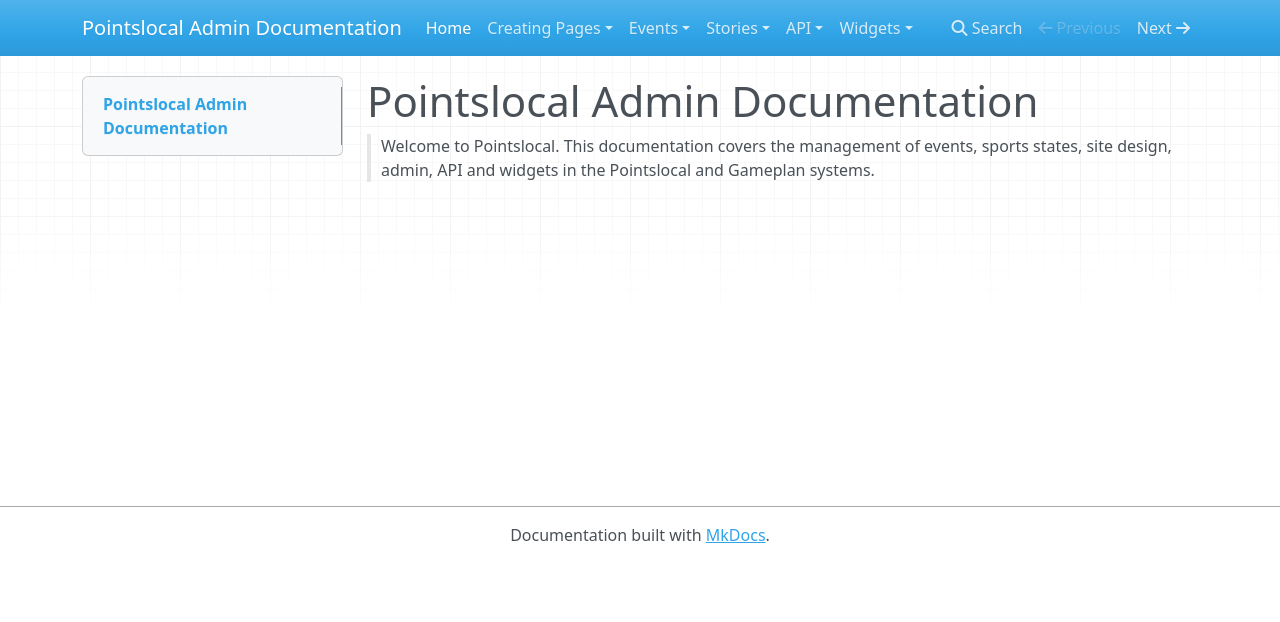
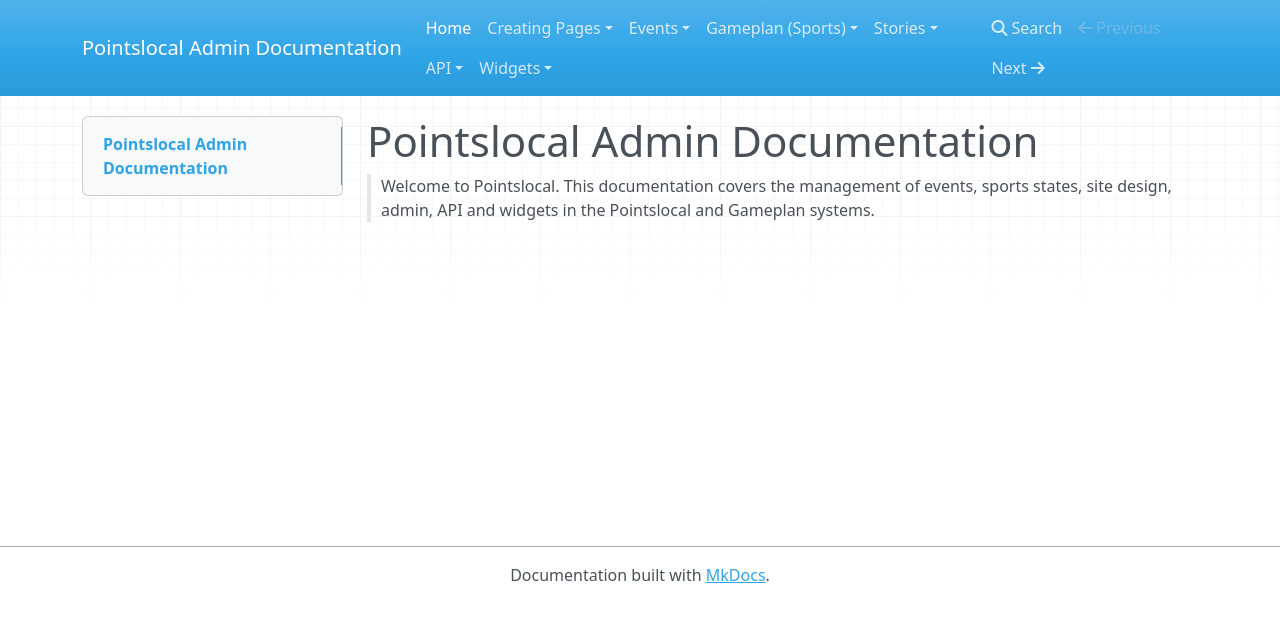
Before and after one commit to pointslocal/admin-docs, an MkDocs documentation site: the page built from docs/index.md, in a window 1280 px wide. Shown: the top 622 px of the page. Built offline with MkDocs 1.6.1, drawn with Linux system fonts in a browser that asks for light colours; nearby versions of some CDN libraries; old or Windows-style settings are respelled for this version of MkDocs.

Commit message:
Gameplan

```diff
--- a/mkdocs.yml
+++ b/mkdocs.yml
@@ -13,6 +13,8 @@
   - Importing Events: events_imports.md
   - Other Content Types:
       - Sports: sports_exports.md
+- Gameplan (Sports):
+  - Introducing Gameplan: gameplan_home.md
 - Stories:
   - Managing and Creating Stories: stories_create.md
 - API:
@@ -31,7 +33,7 @@
     - /api/v1/neighborhoods: api_places_neighborhoods.md
   - Stories:
     - /api/v1/stories: api_content_stories.md
-  - Sports:
+  - Gameplan (Sports):
     - /api/v1/sports: api_stats_sports.md
     - /api/v1/standings: api_stats_standings.md
     - /api/v1/games: api_stats_games.md
```
Also changed, not shown: docs/gameplan_home.md (added, +5 -0 lines), docs/img/gameplan_logo.jpg (added).
